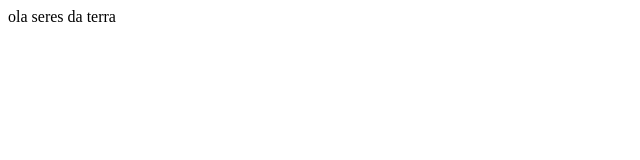
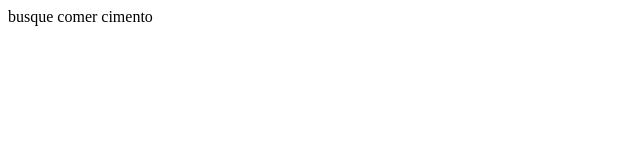
Before and after one commit to Gustasoul/GitTest1, a plain HTML site: page index.html in a window 1280 px wide. Shown: the full height of the page, 0-640 px from the left. Drawn offline with Linux system fonts and the light colour scheme.

Commit message:
Update index.html

```diff
--- a/index.html
+++ b/index.html
@@ -6,6 +6,6 @@
     <title>Github</title>
 </head>
 <body>
-    ola seres da terra
+    busque comer cimento
 </body>
 </html>
```
